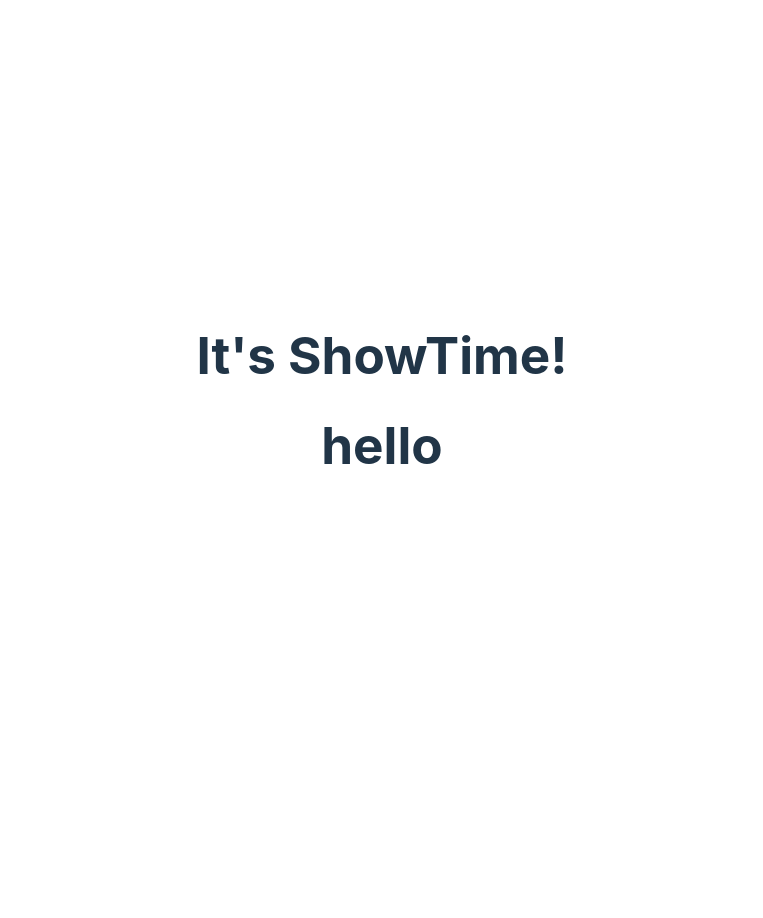
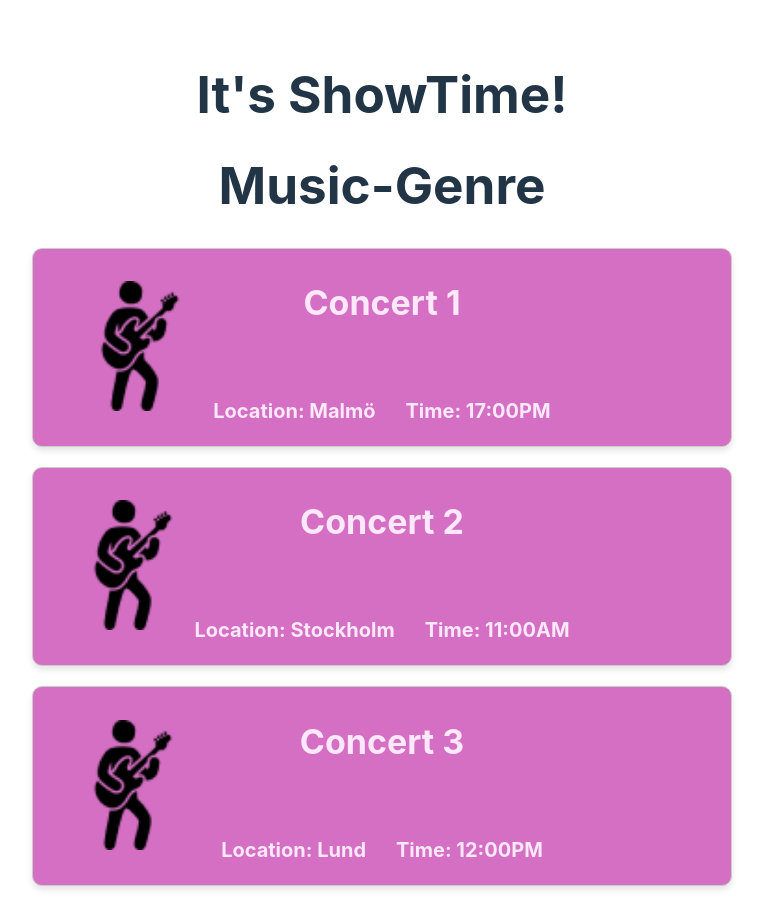
Before and after one commit to FBetulDemir/final-project, a React (Vite) app in the folder final-project/client/: page / in a window 1280 px wide. Shown: the whole page, without its empty margins (258-1021 px from the left). Before the commit the page ends 800 px from the top, so only its background shows below. Built offline with nearby package versions, Linux system fonts and the light colour scheme.

Commit message:
Added Front End Side

```diff
--- a/final-project/client/src/components/MusicGenre/MusicGenre.css
+++ b/final-project/client/src/components/MusicGenre/MusicGenre.css
@@ -0,0 +1,59 @@
+body {
+  margin: 0;
+  padding: 0;
+  box-sizing: border-box;
+}
+.text-container {
+  display: flex;
+  flex-direction: column;
+  justify-content: center;
+  align-items: center;
+  gap: 20px;
+}
+.info-container {
+  display: flex;
+  flex-direction: column;
+  align-items: center;
+  justify-content: space-between;
+  gap: 20px;
+  border: 1px solid #ccc;
+  border-radius: 10px;
+  padding: 0rem 5rem;
+  box-shadow: 0 4px 6px rgba(0, 0, 0, 0.1);
+  width: 100%;
+
+  background-color: rgb(212, 111, 195);
+}
+
+.img {
+  width: 130px;
+  height: auto;
+  object-fit: cover;
+  margin-right: 20px;
+  position: absolute;
+  top: 30%;
+  right: 150%;
+}
+.name-img-container {
+  position: relative;
+  display: flex;
+  flex-direction: column-reverse;
+  align-items: center;
+}
+.date-container {
+  display: flex;
+  flex-direction: row;
+  align-items: center;
+  justify-content: center;
+  gap: 30px;
+  padding: 0;
+}
+h2 {
+  font-size: 34px;
+  color: #fce8fa;
+}
+
+h3 {
+  font-size: 20px;
+  color: #fce8fa;
+}
--- a/final-project/client/src/components/MusicGenre/MusicGenre.tsx
+++ b/final-project/client/src/components/MusicGenre/MusicGenre.tsx
@@ -1,9 +1,41 @@
 import './MusicGenre.css';
+import musicGenreImage from '../../assets/music-genre.png';
+interface Genre {
+  name: string;
+  location: string;
+  time: string;
+}
 
-const MusicGenre = () => {
+//*Adding event data for now
+const events: Genre[] = [
+  { name: 'Concert 1', location: 'Malmö', time: '17:00PM' },
+  { name: 'Concert 2', location: 'Stockholm', time: '11:00AM' },
+  { name: 'Concert 3', location: 'Lund', time: '12:00PM' },
+];
+const MusicGenre: React.FC = () => {
+  //* I will get header from the landing page
+  //* All data comes from another components, so just create Front End
   return (
     <>
-      <h1>hello</h1>
+      <h1>Music-Genre</h1>
+      <div className='text-container'>
+        {events.map((event, index) => (
+          <div key={index} className='info-container '>
+            <div className='name-img-container'>
+              <h2>{event.name}</h2>
+              <img
+                src={musicGenreImage}
+                alt='a shadow man playing guitar'
+                className='img'
+              />
+            </div>
+            <div className='date-container'>
+              <h3>Location: {event.location}</h3>
+              <h3>Time: {event.time}</h3>
+            </div>
+          </div>
+        ))}
+      </div>
     </>
   );
 };
```
Also changed, not shown: final-project/client/src/assets/music-genre.png (added).
